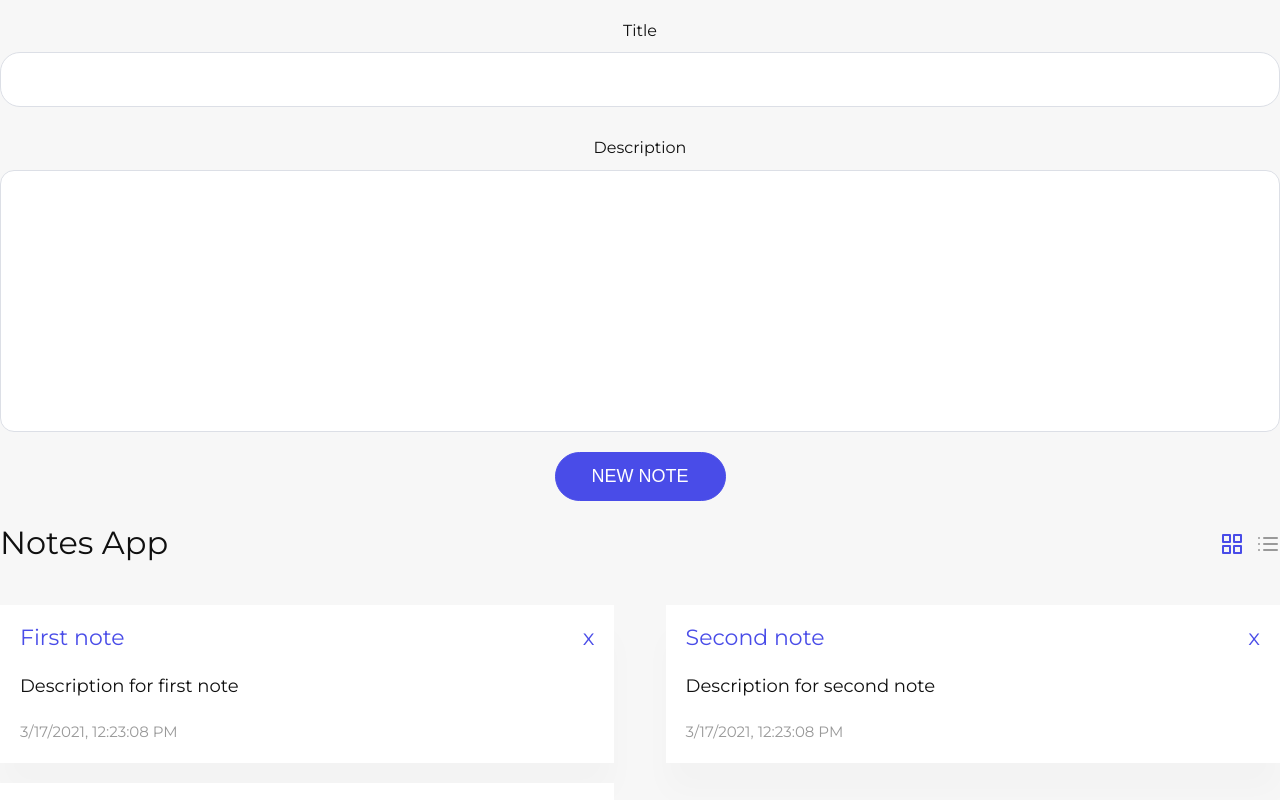
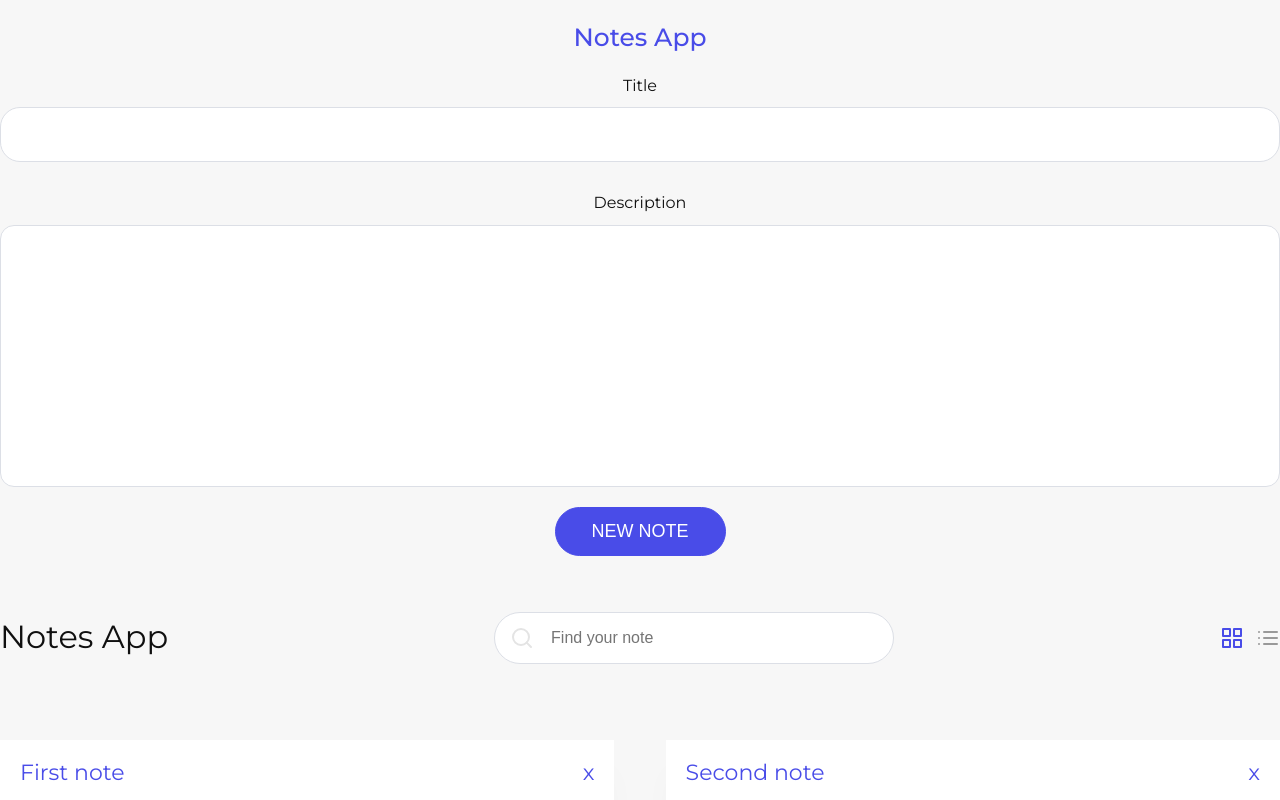
Before and after one commit to aponyavina/vue-notes-app, a Vue app: page / in a window 1280 px wide. Shown: the top 800 px of the page. Built offline with nearby package versions, Linux system fonts and the light colour scheme.

Commit message:
реализация фильтра заметок

```diff
--- a/src/App.vue
+++ b/src/App.vue
@@ -5,12 +5,21 @@
       <section>
         <div class="container">
 
+          <h1 class="heading">Notes App</h1>
+
           <Message v-if="message" :message="message"/>
 
           <NewNote :note="note" @addNote="addNote"/>
 
-          <div class="note-header">
+          <div class="note-header" style="margin: 36px 0;">
             <h1> {{ title }} </h1>
+
+            <Search
+            :value="search"
+            placeholder="Find your note"
+            @search="search = $event"
+            />
+
             <div class="icons">
               <svg :class="{active: grid}" @click="grid = true" xmlns="http://www.w3.org/2000/svg" width="24" height="24" viewBox="0 0 24 24" fill="none" stroke="currentColor" stroke-width="2" stroke-linecap="round" stroke-linejoin="round" ><rect x="3" y="3" width="7" height="7"></rect><rect x="14" y="3" width="7" height="7"></rect><rect x="14" y="14" width="7" height="7"></rect><rect x="3" y="14" width="7" height="7"></rect></svg>
               <svg :class="{active: !grid}" @click="grid = false" xmlns="http://www.w3.org/2000/svg" width="24" height="24" viewBox="0 0 24 24" fill="none" stroke="currentColor" stroke-width="2" stroke-linecap="round" stroke-linejoin="round"><line x1="8" y1="6" x2="21" y2="6"></line><line x1="8" y1="12" x2="21" y2="12"></line><line x1="8" y1="18" x2="21" y2="18"></line><line x1="3" y1="6" x2="3" y2="6"></line><line x1="3" y1="12" x2="3" y2="12"></line><line x1="3" y1="18" x2="3" y2="18"></line></svg>
@@ -18,7 +27,7 @@
           </div>
 
           <Notes
-          :notes="notes"
+          :notes="notesFilter"
           @remove="removeNote"
           :grid="grid"
           />
@@ -34,15 +43,17 @@
 import Message from './components/Message.vue'
 import NewNote from './components/NewNote.vue'
 import Notes from './components/Notes.vue'
+import Search from './components/Search.vue'
 
 
 export default {
   components: {
-    Message, Notes, NewNote
+    Message, Notes, NewNote, Search
   },
   data() {
     return {
       title: 'Notes App',
+      search: '',
       note: {
         title: '',
         descr: ''
@@ -66,6 +77,23 @@
           date: new Date(Date.now()).toLocaleString()
         }
       ]
+    }
+  },
+  computed: {
+    notesFilter() {
+      let array = this.notes,
+        search = this.search
+        if (!search) return array
+        // small
+        search = search.trim().toLowerCase()
+        // filter
+        array = array.filter(item => {
+          if (item.title.toLowerCase().indexOf(search) !== -1) {
+            return item
+          }
+        })
+        // error
+        return array
     }
   },
   methods: {
@@ -94,6 +122,14 @@
 }
 </script>
 
-<style>
+<style scoped>
+  .heading {
+    font-size: 25px;
+    font-weight: 500;
+    text-align: center;
+    color: #494ce8;
+    margin-bottom: 20px;
+  }
+
 
 </style>
--- /dev/null
+++ b/src/components/Search.vue
@@ -0,0 +1,69 @@
+<template>
+  <div class="wrapper__search">
+
+    <!-- Search -->
+    <div class="search">
+      <div class="search-icon"><svg xmlns="http://www.w3.org/2000/svg" width="24" height="24" viewBox="0 0 24 24" fill="none" stroke="currentColor" stroke-width="2" stroke-linecap="round" stroke-linejoin="round" class="feather feather-search"><circle cx="11" cy="11" r="8"></circle><line x1="21" y1="21" x2="16.65" y2="16.65"></line></svg></div>
+    </div>
+    <!-- Search input -->
+    <input type="text" :placeholder="placeholder" v-model="search"/>
+
+  </div>
+</template>
+
+<script>
+export default {
+  props: {
+    value: {
+      type: String,
+      required: true
+    },
+    placeholder: {
+      type: String,
+      default: 'Search'
+    }
+  },
+  data () {
+    return { search: this.value }
+  },
+  watch: {
+    search (val) {
+      // console.log(val)
+      this.$emit('search', val);
+    }
+  }
+}
+</script>
+
+<style scoped>
+svg {
+  color: #e4e4e4;
+}
+/* Search */
+.wrapper__search {
+  position: relative;
+}
+.search {
+  position: absolute;
+  top: 0px;
+  bottom: 0px;
+  left: 0px;
+}
+.search-icon {
+  align-items: center;
+  display: flex;
+  height: 100%;
+  padding-left: 16px;
+  padding-right: 16px;
+}
+input {
+  padding: 16px 16px 16px 56px !important;
+  margin-bottom: 0px;
+  border-radius: 30px;
+  color: #909399;
+  font-size: 16px;
+  min-width: 400px;
+  height: auto;
+}
+
+</style>
```
